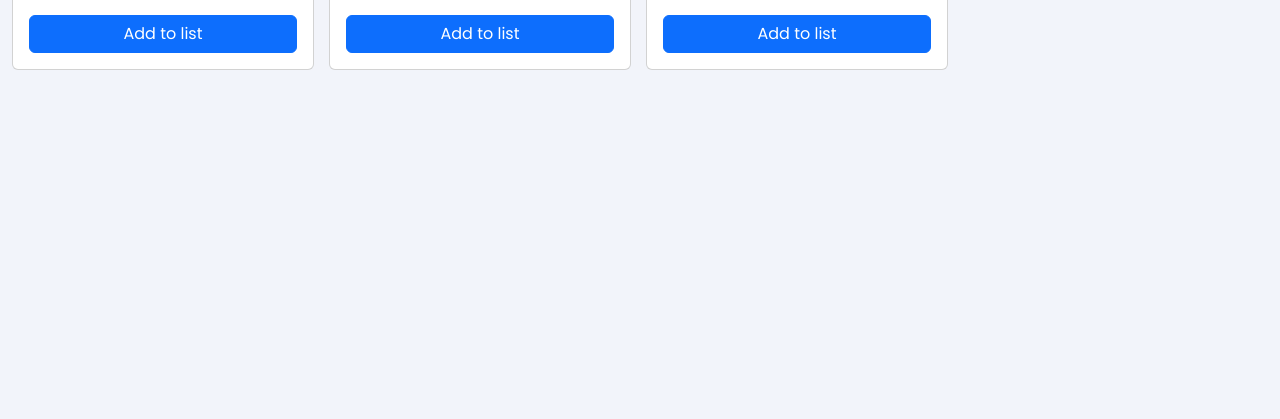
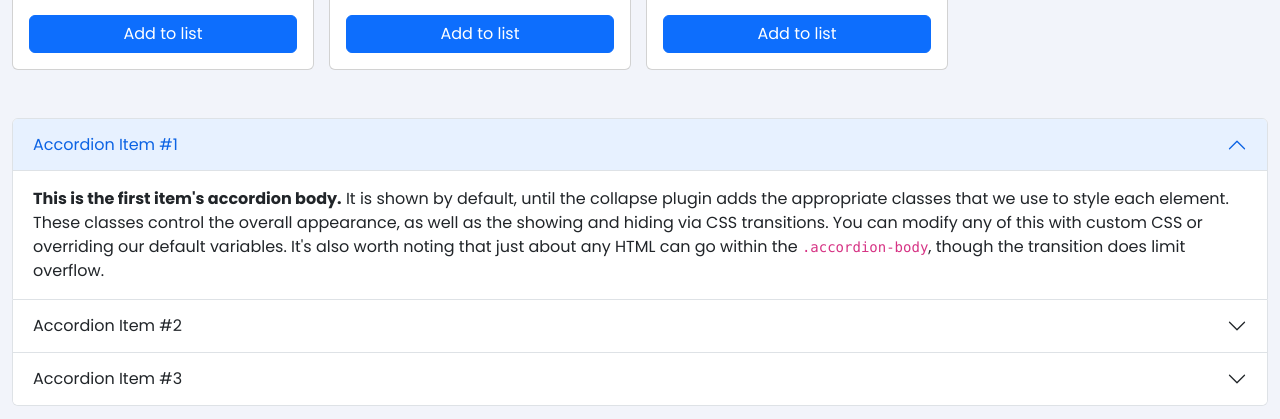
Before and after one commit to Bikrom2001/arctic-health-club, a React (Create React App) app: page / in a window 1280 px wide. Shown: the part 1168-1587 px from the top of the page. Before the commit the page ends 1238 px from the top, so only its background shows below. Built offline with nearby package versions, Linux system fonts and the light colour scheme.

Commit message:
accordion add

```diff
--- a/src/App.js
+++ b/src/App.js
@@ -1,11 +1,13 @@
 
 import './App.css';
+import Blogs from './components/Blogs/Blogs';
 import HealthClub from './components/HealthClub/HealthClub';
 
 function App() {
   return (
     <div className="App">
       <HealthClub></HealthClub>
+      <Blogs></Blogs>
     </div>
   );
 }
--- a/src/components/Blogs/Blogs.js
+++ b/src/components/Blogs/Blogs.js
@@ -0,0 +1,54 @@
+import React from 'react';
+
+const Blogs = () => {
+    return (
+        <div>
+            <div className="container-fluid pt-5 pb-3">
+                <div className="row">
+                    <div className="col-lg-12">
+                        <div class="accordion" id="accordionExample">
+                            <div class="accordion-item">
+                                <h2 class="accordion-header" id="headingOne">
+                                    <button class="accordion-button" type="button" data-bs-toggle="collapse" data-bs-target="#collapseOne" aria-expanded="true" aria-controls="collapseOne">
+                                        Accordion Item #1
+                                    </button>
+                                </h2>
+                                <div id="collapseOne" class="accordion-collapse collapse show" aria-labelledby="headingOne" data-bs-parent="#accordionExample">
+                                    <div class="accordion-body">
+                                        <strong>This is the first item's accordion body.</strong> It is shown by default, until the collapse plugin adds the appropriate classes that we use to style each element. These classes control the overall appearance, as well as the showing and hiding via CSS transitions. You can modify any of this with custom CSS or overriding our default variables. It's also worth noting that just about any HTML can go within the <code>.accordion-body</code>, though the transition does limit overflow.
+                                    </div>
+                                </div>
+                            </div>
+                            <div class="accordion-item">
+                                <h2 class="accordion-header" id="headingTwo">
+                                    <button class="accordion-button collapsed" type="button" data-bs-toggle="collapse" data-bs-target="#collapseTwo" aria-expanded="false" aria-controls="collapseTwo">
+                                        Accordion Item #2
+                                    </button>
+                                </h2>
+                                <div id="collapseTwo" class="accordion-collapse collapse" aria-labelledby="headingTwo" data-bs-parent="#accordionExample">
+                                    <div class="accordion-body">
+                                        <strong>This is the second item's accordion body.</strong> It is hidden by default, until the collapse plugin adds the appropriate classes that we use to style each element. These classes control the overall appearance, as well as the showing and hiding via CSS transitions. You can modify any of this with custom CSS or overriding our default variables. It's also worth noting that just about any HTML can go within the <code>.accordion-body</code>, though the transition does limit overflow.
+                                    </div>
+                                </div>
+                            </div>
+                            <div class="accordion-item">
+                                <h2 class="accordion-header" id="headingThree">
+                                    <button class="accordion-button collapsed" type="button" data-bs-toggle="collapse" data-bs-target="#collapseThree" aria-expanded="false" aria-controls="collapseThree">
+                                        Accordion Item #3
+                                    </button>
+                                </h2>
+                                <div id="collapseThree" class="accordion-collapse collapse" aria-labelledby="headingThree" data-bs-parent="#accordionExample">
+                                    <div class="accordion-body">
+                                        <strong>This is the third item's accordion body.</strong> It is hidden by default, until the collapse plugin adds the appropriate classes that we use to style each element. These classes control the overall appearance, as well as the showing and hiding via CSS transitions. You can modify any of this with custom CSS or overriding our default variables. It's also worth noting that just about any HTML can go within the <code>.accordion-body</code>, though the transition does limit overflow.
+                                    </div>
+                                </div>
+                            </div>
+                        </div>
+                    </div>
+                </div>
+            </div>
+        </div>
+    );
+};
+
+export default Blogs;
```
Also changed, not shown: src/components/Footers/Footers.css (added), src/components/Footers/Footers.js (added).
